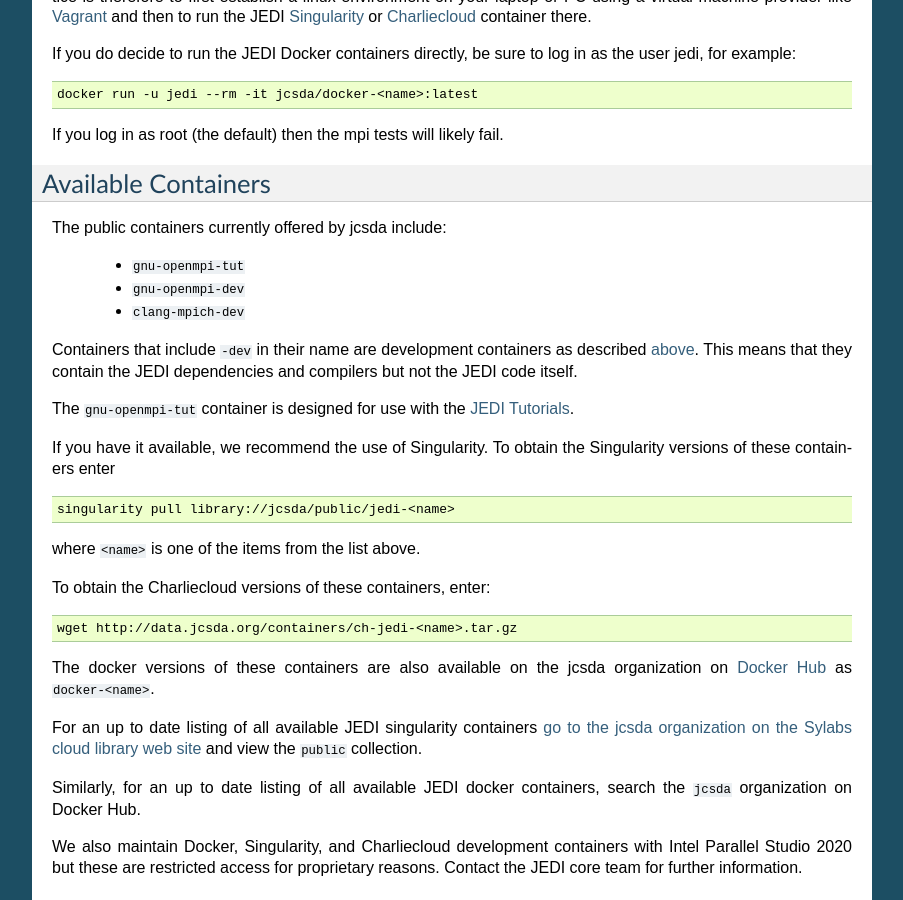
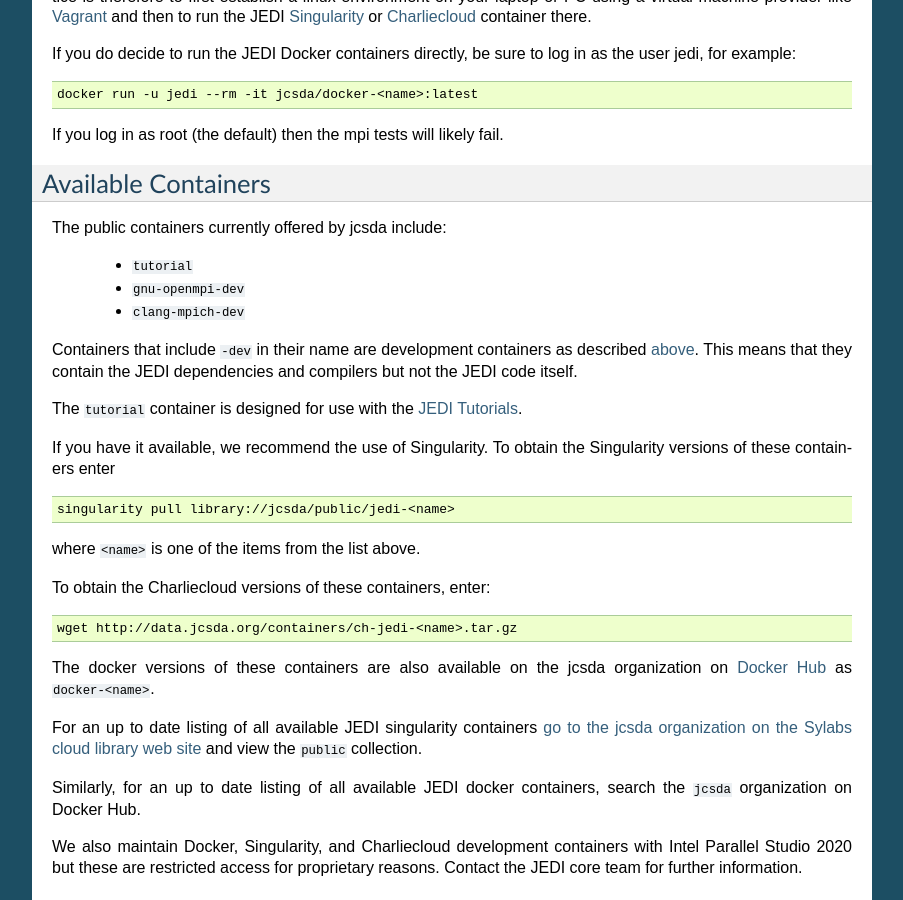
Before and after one commit to JCSDA/jedi-docs, a Sphinx documentation site: the page built from docs/using/jedi_environment/containers.rst, in a window 1280 px wide and 900 px high, scrolled down 1527 px. Shown: the whole window, without its empty margins (198-1101 px from the left). Built offline with Sphinx 7.4.7, drawn with Linux system fonts in a browser that asks for light colours.

Commit message:
name of tutorial container inconsistent with docs

```diff
--- a/docs/using/jedi_environment/containers.rst
+++ b/docs/using/jedi_environment/containers.rst
@@ -58,13 +58,13 @@
 
 The public containers currently offered by jcsda include:
 
-    - :code:`gnu-openmpi-tut`
+    - :code:`tutorial`
     - :code:`gnu-openmpi-dev`
     - :code:`clang-mpich-dev`
 
 Containers that include :code:`-dev` in their name are development containers as described :ref:`above <top-Containers>`.  This means that they contain the JEDI dependencies and compilers but not the JEDI code itself.
 
-The ``gnu-openmpi-tut`` container is designed for use with the :doc:`JEDI Tutorials <../../learning/tutorials/index>`.
+The ``tutorial`` container is designed for use with the :doc:`JEDI Tutorials <../../learning/tutorials/index>`.
 
 If you have it available, we recommend the use of Singularity.  To obtain the Singularity versions of these containers enter
 
```
